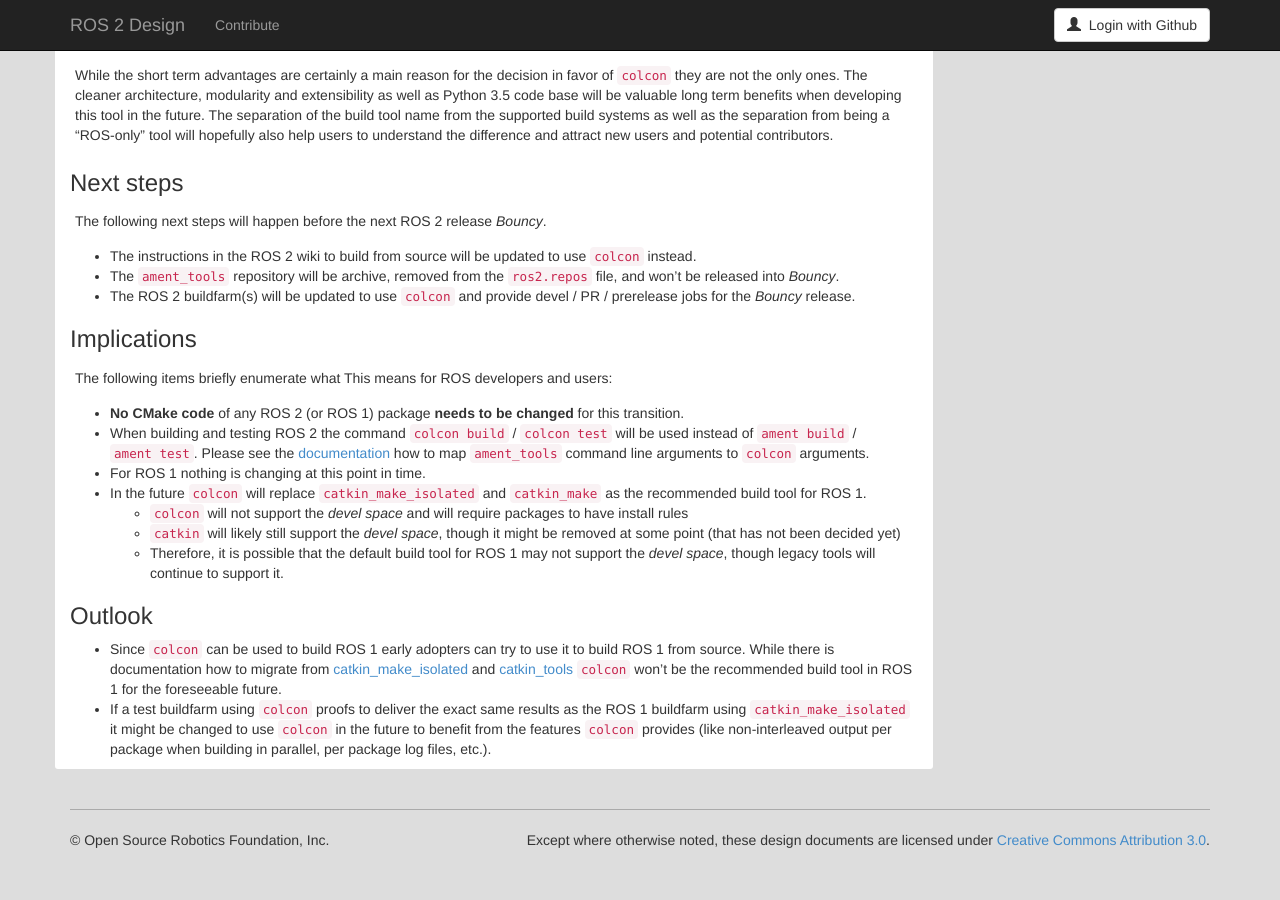
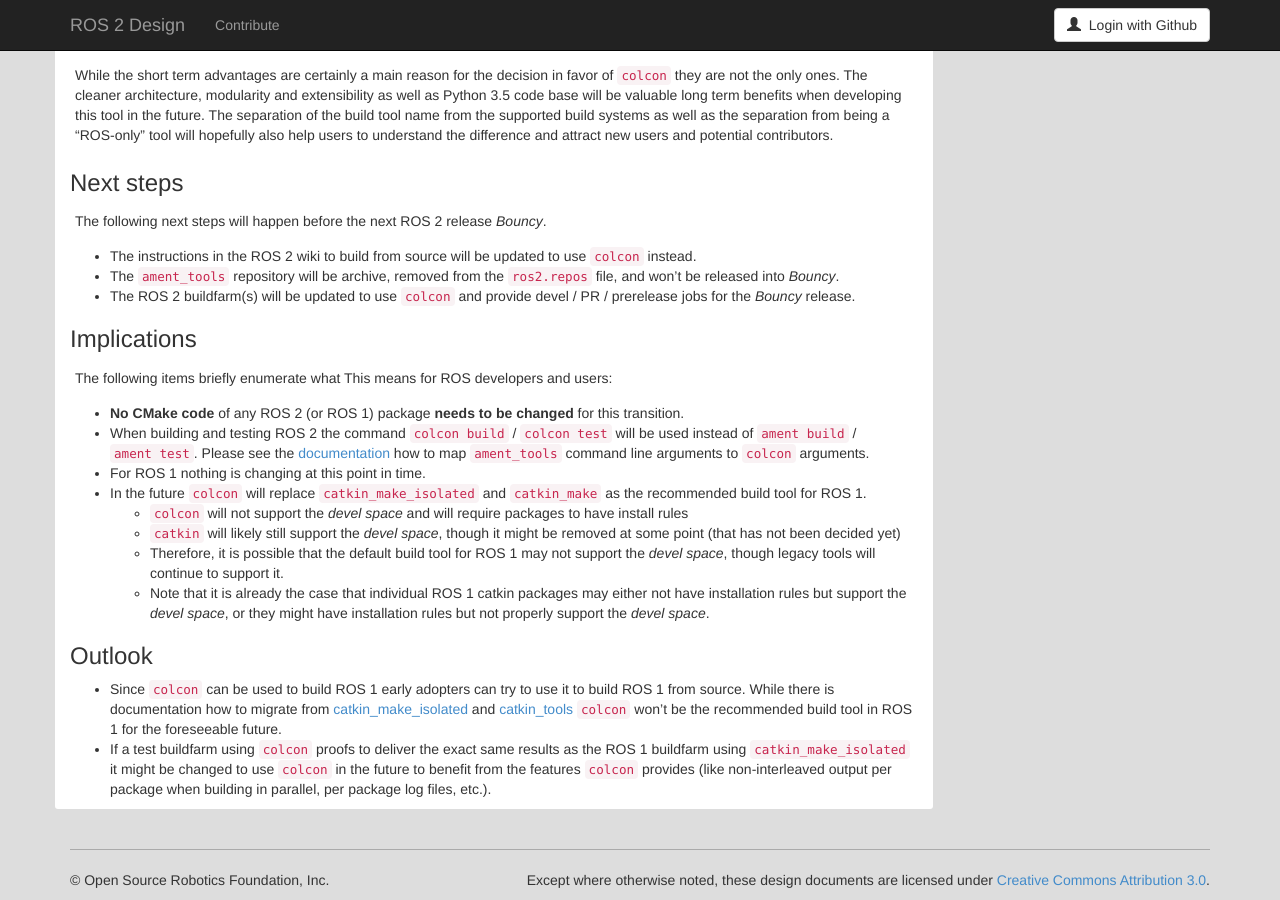
Before and after one commit to ros2/design, a Jekyll site: the page built from articles/101_build_tool.md, in a window 1280 px wide and 900 px high, scrolled down 8419 px. Built offline with Jekyll 4.4.1, drawn with Linux system fonts in a browser that asks for light colours; nearby versions of some CDN libraries; before the commit the page ends 9279 px from its top, so only the background shows below that.

Commit message:
note existing case for catkin packages and devel space versus install rules

```diff
--- a/articles/101_build_tool.md
+++ b/articles/101_build_tool.md
@@ -438,6 +438,7 @@ The following items briefly enumerate what This means for ROS developers and use
   - `colcon` will not support the *devel space* and will require packages to have install rules
   - `catkin` will likely still support the *devel space*, though it might be removed at some point (that has not been decided yet)
   - Therefore, it is possible that the default build tool for ROS 1 may not support the *devel space*, though legacy tools will continue to support it.
+  - Note that it is already the case that individual ROS 1 catkin packages may either not have installation rules but support the *devel space*, or they might have installation rules but not properly support the *devel space*.
 
 ### Outlook
 
```
